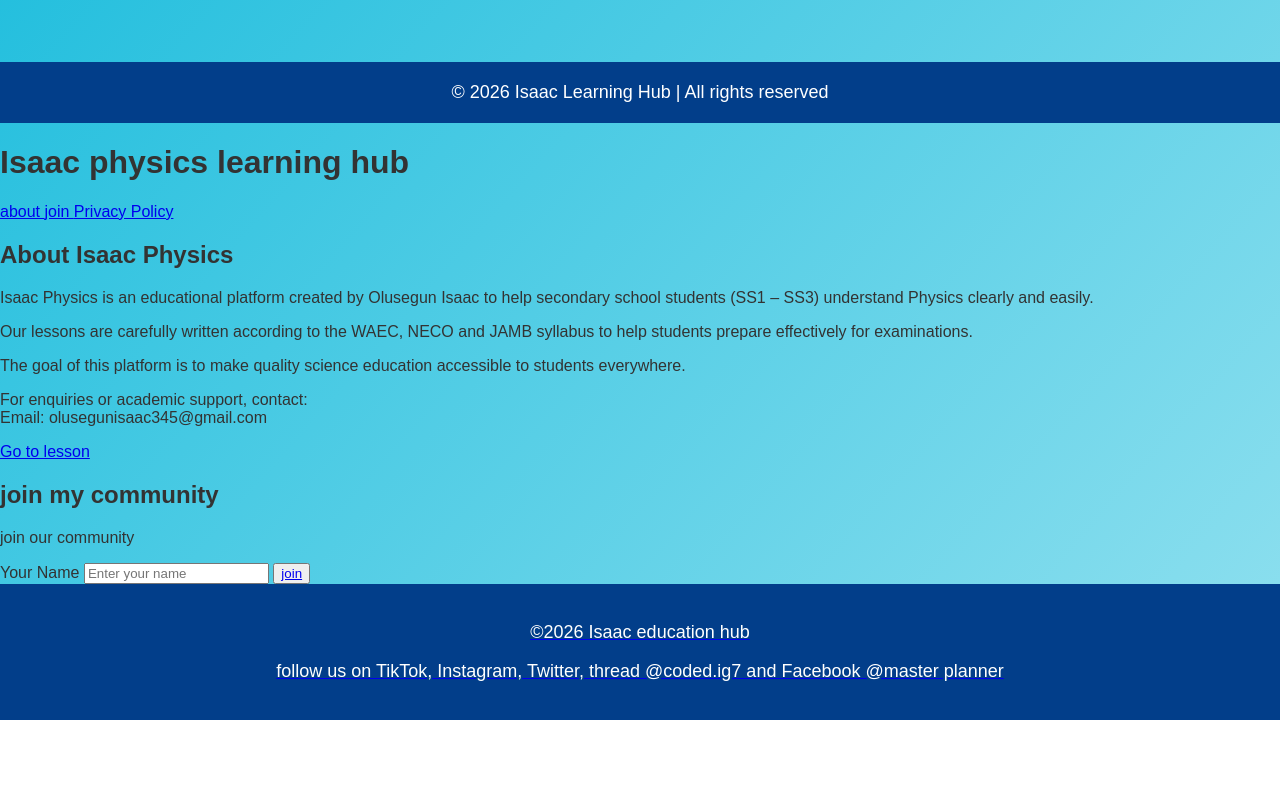
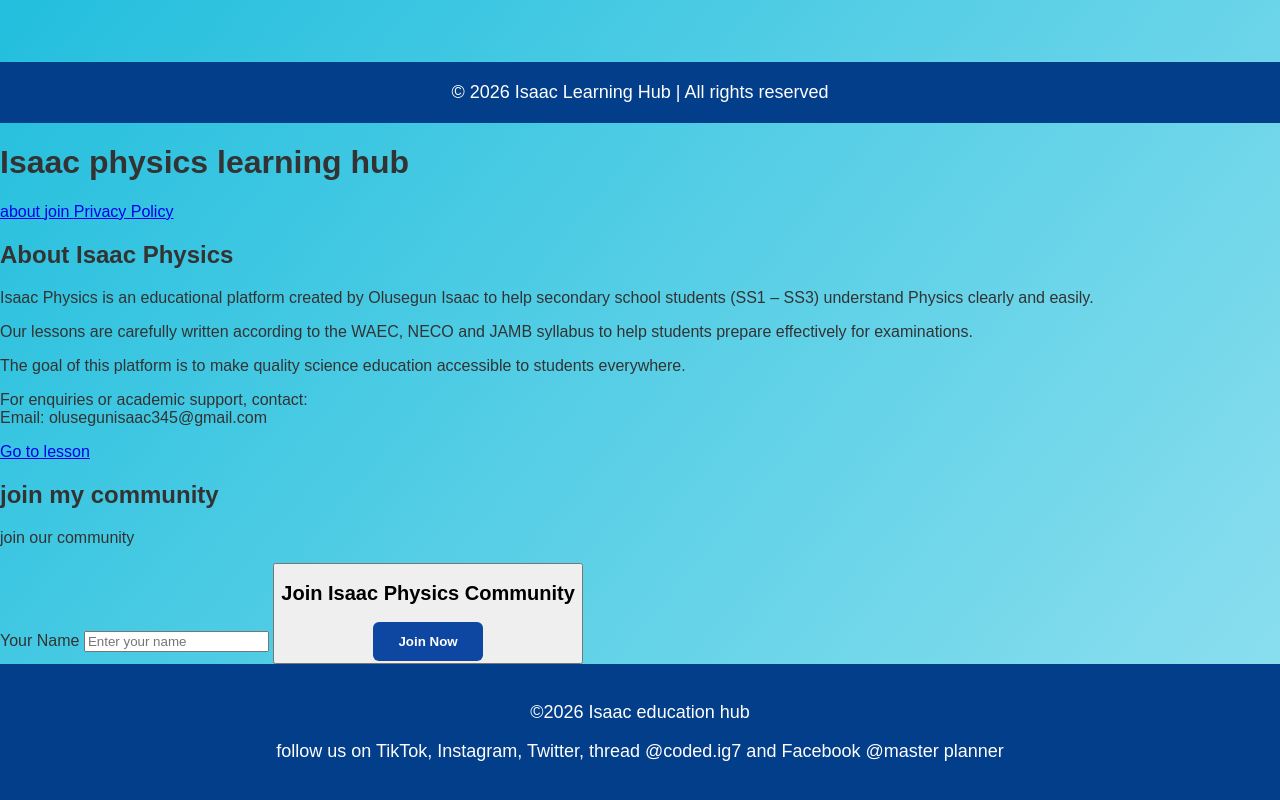
Before and after one commit to oloniyoidowuaugustine-rgb/Isaac-physics-, a plain HTML site: page index.html in a window 1280 px wide. Shown: the part 738-1538 px from the top of the page. Before the commit the page ends 1458 px from the top, so only its background shows below. Drawn offline with Linux system fonts and the light colour scheme.

Commit message:
Update index.html

```diff
--- a/index.html
+++ b/index.html
@@ -150,7 +150,31 @@ href="lesson.html">Go to lesson</a>
 <label for="name">Your Name</label>
 <input type="text" id ="name" placeholder="Enter your name">
 <button type="submit">
-  <a href=join>join</button>
+  <section id="join">
+  <h2>Join Isaac Physics Community</h2>
+
+  <a href="https://forms.gle/1FAIpQLScNlM5TYiU2vh6uva07_krtwPpxxDDlqz_fvUG7qTxvSTFe-A"
+     target="_blank" class="join-button">
+    Join Now
+  </a>
+</section>
+
+<style>
+.join-button {
+    background-color: #0d47a1;
+    color: white;
+    padding: 12px 25px;
+    border-radius: 6px;
+    text-decoration: none;
+    font-weight: bold;
+    display: inline-block;
+    transition: background-color 0.3s;
+}
+
+.join-button:hover {
+    background-color: #06418f;
+}
+</style>
 </form>
 </section>
 <footer>
```
